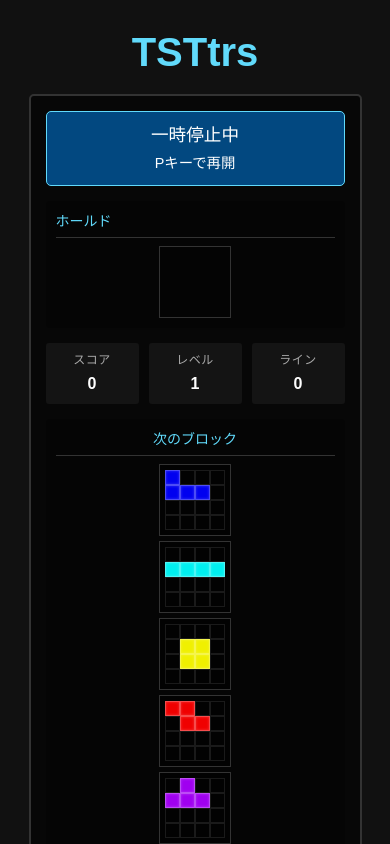
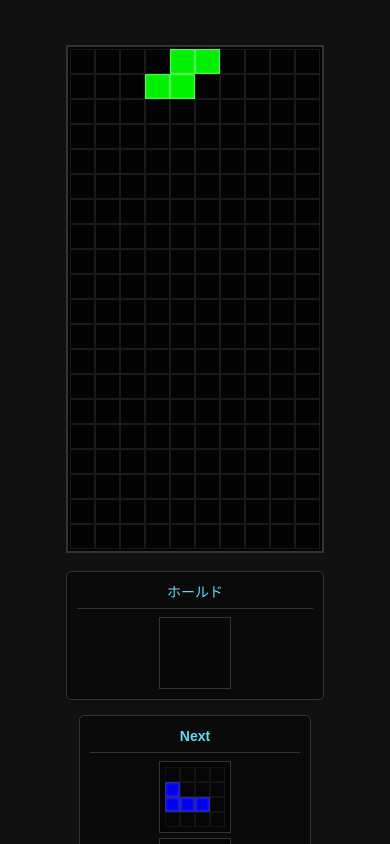
Before and after one commit to masatoi/tsttrs, a React (Vite) app: page / in a window 390 px wide. Built offline with nearby package versions, Linux system fonts and the light colour scheme.

Commit message:
表示領域を分割、再配置

```diff
--- a/src/App.css
+++ b/src/App.css
@@ -1,12 +1,13 @@
 /* src/App.css */
 :root {
   --cell-size: 25px;
-  --small-cell-size: 15px; /* Next/Hold 用のセルサイズ */
+  --small-cell-size: 15px;
+  /* Next/Hold 用のセルサイズ */
   --border-color: #333;
   --bg-color: #111;
   --text-color: #fff;
-  --ghost-color: rgba(255, 255, 255, 0.2); /* ゴーストの色 */
-  --ghost-border-color: rgba(255, 255, 255, 0.4); /* ゴーストの境界線色 */
+  --ghost-color: rgba(255, 255, 255, 0.2);
+  --ghost-border-color: rgba(255, 255, 255, 0.4);
 }
 
 body {
@@ -14,88 +15,175 @@ body {
   font-family: 'Arial', sans-serif;
   background-color: var(--bg-color);
   color: var(--text-color);
-  overflow-y: scroll; /* 縦スクロールを常に表示 */
+  overflow-y: scroll;
 }
 
 .app {
-  max-width: 1000px;
-  margin: 20px auto; /* 上下のマージン追加 */
-  padding: 20px;
+  /* max-width: 1000px; */
+  /* レイアウトに合わせて調整 */
+  width: fit-content;
+  /* 内容に合わせて幅を調整 */
+  margin: 20px auto;
+  padding: 10px;
+  /* 少し狭く */
   text-align: center;
 }
 
 h1 {
-  margin-bottom: 20px;
+  margin-bottom: 15px;
+  /* 少し狭く */
   color: #61dafb;
 }
 
-.game-container {
+/* --- 新しいゲームレイアウト (Grid) --- */
+.game-layout {
+  display: grid;
+  /* カラム: Hold | GameBoard | RightPanel */
+  /* 幅はコンテンツに合わせる + GameBoard は成り行き */
+  grid-template-columns: auto min-content auto;
+  gap: 25px;
+  /* パネル間のスペース */
+  justify-content: center;
+  /* 全体を中央揃え */
+  align-items: flex-start;
+  /* 各パネルを上揃え */
+  margin-top: 15px;
+}
+
+/* 左パネル (Hold) */
+.left-panel {
+  width: 100px;
+  /* ホールド表示に必要な幅 (要調整) */
+}
+
+/* ゲームボードエリア */
+.game-board-area {
+  /* 特に指定不要 GameBoard 自体のスタイルが適用される */
+}
+
+/* 右パネル (Next, Info, Controls) */
+.right-panel {
   display: flex;
-  justify-content: center;
-  align-items: flex-start; /* 上揃え */
-  gap: 30px; /* 少し間隔を広げる */
-  margin-top: 20px;
+  flex-direction: column;
+  gap: 15px;
+  /* 右パネル内の要素の間隔 */
+  width: 180px;
+  /* 右パネル全体の幅 (要調整) */
 }
 
 /* ゲームボード */
 .game-board {
   display: inline-block;
+  /* Gridアイテムとして配置 */
   background-color: rgba(0, 0, 0, 0.8);
   border: 2px solid var(--border-color);
   padding: 2px;
-  /* 高さは自動計算されるように変更 */
-  /* height: calc(var(--cell-size) * 20 + 4px); */ /* BOARD_HEIGHT = 20 */
-  overflow: hidden;
-  position: relative; /* メッセージ表示などの基準点に */
+  line-height: 0;
+  /* セル間の隙間をなくす */
 }
 
 .row {
   display: flex;
-  height: var(--cell-size); /* 行の高さを指定 */
+  height: var(--cell-size);
 }
 
 .cell {
   width: var(--cell-size);
   height: var(--cell-size);
-  border: 1px solid rgba(50, 50, 50, 0.5); /* グリッド線を見やすく */
+  border: 1px solid rgba(50, 50, 50, 0.5);
   box-sizing: border-box;
-  background-color: transparent; /* デフォルトは透明 */
+  background-color: transparent;
 }
 
 .cell.filled {
-  /* 通常ブロックのスタイル */
   border: 1px solid rgba(255, 255, 255, 0.3);
-   box-shadow: inset 0 0 3px rgba(255, 255, 255, 0.2); /* 立体感を出す */
+  box-shadow: inset 0 0 3px rgba(255, 255, 255, 0.2);
 }
 
 .cell.ghost {
-  /* ゴーストブロックのスタイル */
-  background-color: var(--ghost-color);
-  border: 1px dashed var(--ghost-border-color); /* 破線に変更 */
-  box-shadow: none; /* ゴーストには影なし */
+  background-color: var(--ghost-color) !important;
+  border: 1px dashed var(--ghost-border-color) !important;
+  box-shadow: none !important;
 }
 
+/* ホールドパネル */
+.hold-panel {
+  background-color: rgba(0, 0, 0, 0.4);
+  padding: 10px;
+  border-radius: 5px;
+  border: 1px solid var(--border-color);
+  text-align: center;
+}
 
-/* サイドパネル */
-.side-panel {
+.hold-panel h3 {
+  margin: 0 0 8px 0;
+  font-size: 14px;
+  color: #61dafb;
+  padding-bottom: 5px;
+  border-bottom: 1px solid var(--border-color);
+}
+
+/* Nextキューパネル */
+.next-queue-panel {
+  background-color: rgba(0, 0, 0, 0.4);
+  padding: 10px;
+  border-radius: 5px;
+  border: 1px solid var(--border-color);
+  text-align: center;
+}
+
+.next-queue-panel h3 {
+  margin: 0 0 8px 0;
+  font-size: 14px;
+  color: #61dafb;
+  padding-bottom: 5px;
+  border-bottom: 1px solid var(--border-color);
+}
+
+.next-blocks-queue {
   display: flex;
   flex-direction: column;
-  gap: 20px;
-  width: 200px; /* 少し幅を調整 */
-  text-align: left; /* パネル内は左揃え */
+  /* 縦に並べる */
+  align-items: center;
+  /* 中央揃え */
+  gap: 5px;
 }
 
-/* 情報パネル */
+/* BlockDisplay (汎用ブロック表示) */
+.block-display {
+  display: inline-block;
+  background-color: rgba(0, 0, 0, 0.5);
+  padding: 5px;
+  border: 1px solid var(--border-color);
+  line-height: 0;
+  vertical-align: top;
+}
+
+.block-display.empty {
+  background-color: rgba(0, 0, 0, 0.2);
+}
+
+.block-display .row {
+  display: flex;
+}
+
+/* BlockDisplay 内の row は display:flex を明示 */
+.block-display .cell {
+  display: inline-block;
+  vertical-align: top;
+}
+
+/* BlockDisplay 内の cell */
+
+/* 情報パネル (Stats, Messages, Controls Info 用) */
 .info-panel {
   background-color: rgba(0, 0, 0, 0.6);
   border: 2px solid var(--border-color);
   padding: 15px;
   border-radius: 5px;
-  width: 100%;
-  box-sizing: border-box;
   display: flex;
   flex-direction: column;
-  gap: 15px; /* 要素間のスペース */
+  gap: 15px;
 }
 
 .info-panel h3 {
@@ -114,11 +202,11 @@ h1 {
   border: 1px solid #ff6b6b;
   text-align: center;
 }
+
 .paused-message {
   background-color: rgba(0, 100, 180, 0.7);
   border-color: #61dafb;
 }
-
 
 .game-over-message h2,
 .paused-message h2 {
@@ -126,18 +214,17 @@ h1 {
   margin: 0 0 5px 0;
   font-size: 1.1em;
 }
+
 .game-over-message p,
 .paused-message p {
   margin: 0;
   font-size: 0.9em;
 }
 
-
 .stats {
-  display: grid; /* Gridレイアウトに変更 */
-  grid-template-columns: repeat(3, 1fr); /* 3列均等割り */
-  gap: 10px; /* 列間のスペース */
-  margin-bottom: 0; /* 下マージン削除 */
+  display: grid;
+  grid-template-columns: repeat(3, 1fr);
+  gap: 10px;
 }
 
 .stat-item {
@@ -149,85 +236,21 @@ h1 {
 
 .stat-item h3 {
   margin: 0;
-  font-size: 12px; /* 少し小さく */
-  color: #aaa; /* 少し薄く */
-  border-bottom: none; /* 線削除 */
+  font-size: 12px;
+  color: #aaa;
+  border-bottom: none;
   padding-bottom: 0;
-  text-transform: uppercase; /* 大文字に */
-  letter-spacing: 0.5px; /* 字間 */
+  text-transform: uppercase;
+  letter-spacing: 0.5px;
 }
 
 .stat-item p {
   margin: 3px 0 0 0;
-  font-size: 16px; /* 少し小さく */
+  font-size: 16px;
   font-weight: bold;
   color: var(--text-color);
 }
 
-/* ホールドとNextの共通スタイル */
-.hold-block, .next-blocks {
-    background-color: rgba(0, 0, 0, 0.3);
-    padding: 10px;
-    border-radius: 3px;
-}
-
-.hold-block h3 {
-    display: flex;
-    justify-content: space-between;
-    align-items: center;
-}
-.hold-block h3 span { /* (使用済) のスタイル */
-    font-size: 0.8em;
-    color: #ffcc00;
-}
-
-
-/* ブロック表示エリア (Hold/Next共通) */
-.block-display {
-    display: inline-block;
-    background-color: rgba(0, 0, 0, 0.5);
-    padding: 5px;
-    border: 1px solid var(--border-color);
-    line-height: 0; /* セル間の隙間をなくす */
-    min-height: calc(var(--small-cell-size) * 4 + 12px); /* 4x4表示エリアの高さ確保 */
-    min-width: calc(var(--small-cell-size) * 4 + 12px); /* 4x4表示エリアの幅確保 */
-    vertical-align: top; /* 縦揃え */
-}
-
-.block-display.empty {
-    background-color: rgba(0, 0, 0, 0.2); /* 空の時の背景 */
-}
-
-
-.block-display .row {
-    height: var(--small-cell-size); /* 小さいセルの高さ */
-}
-
-.block-display .cell {
-    width: var(--small-cell-size); /* 小さいセルの幅 */
-    height: var(--small-cell-size);
-    border: 1px solid rgba(50, 50, 50, 0.5); /* グリッド線 */
-    display: inline-block; /* inline-blockに変更 */
-    vertical-align: top; /* 上揃え */
-}
-
-.block-display .cell.filled {
-     border: 1px solid rgba(255, 255, 255, 0.3); /* 通常の塗りつぶしセル */
-}
-
-/* Nextキューのレイアウト */
-.next-blocks-queue {
-    display: flex;
-    flex-direction: column; /* 縦に並べる */
-    gap: 5px; /* Next間のスペース */
-    align-items: center; /* 中央揃え */
-}
-
-.next-block-display {
-    /* 個々のNextブロック表示スタイル (block-display共通スタイルを使用) */
-}
-
-/* 操作方法 */
 .controls-info {
   background-color: rgba(0, 0, 0, 0.3);
   padding: 10px;
@@ -236,31 +259,29 @@ h1 {
 
 .controls-info ul {
   margin: 0;
-  padding-left: 20px;
+  padding: 0;
+  list-style: none;
   font-size: 12px;
-  list-style: none; /* list style削除 */
-  padding: 0;
 }
 
 .controls-info li {
   margin-bottom: 5px;
-  padding-left: 15px; /* アイコンスペース */
+  padding-left: 15px;
   position: relative;
 }
-.controls-info li::before { /* 簡単なアイコン表示 */
+
+.controls-info li::before {
   content: '>';
   position: absolute;
   left: 0;
   color: #61dafb;
 }
 
-
 /* コントロールボタン */
 .controls {
   display: flex;
   gap: 10px;
   justify-content: center;
-  margin-top: 10px; /* 上にマージン追加 */
 }
 
 .control-button {
@@ -272,15 +293,16 @@ h1 {
   font-weight: bold;
   cursor: pointer;
   transition: background-color 0.3s, transform 0.1s;
-  box-shadow: 0 2px 5px rgba(0,0,0,0.2);
+  box-shadow: 0 2px 5px rgba(0, 0, 0, 0.2);
 }
 
 .control-button:hover {
   background-color: #4fa8d1;
 }
+
 .control-button:active {
-    transform: translateY(1px); /* クリック感を出す */
-    box-shadow: 0 1px 3px rgba(0,0,0,0.3);
+  transform: translateY(1px);
+  box-shadow: 0 1px 3px rgba(0, 0, 0, 0.3);
 }
 
 .control-button:disabled {
@@ -293,41 +315,29 @@ h1 {
 
 /* レスポンシブデザイン */
 @media (max-width: 768px) {
-  .app {
-      padding: 10px;
-  }
-  .game-container {
-    flex-direction: column;
-    align-items: center;
-    gap: 20px;
+  .game-layout {
+    grid-template-columns: 1fr;
+    /* スマホでは1列表示 */
+    gap: 15px;
   }
 
-  .side-panel {
-    width: 90%; /* 幅を調整 */
-    max-width: 350px; /* 最大幅設定 */
-    order: 1; /* ゲームボードより上に表示 */
-    text-align: center; /* 中央揃え */
-  }
-   .game-board {
-       order: 2; /* サイドパネルの下に */
-       /* スマホ用にセルのサイズを小さくする */
-       /* --cell-size: 20px; */
+  .left-panel {
+    order: 2;
+    width: auto;
+    text-align: center;
   }
 
-   /* スマホ表示用にNextキューを横並びにするなど調整可能 */
-   .next-blocks-queue {
-       /* flex-direction: row; */
-       /* justify-content: center; */
+  /* Hold を下にする例 */
+  .right-panel {
+    order: 3;
+    width: 90%;
+    margin: 0 auto;
   }
 
-   .stats {
-       grid-template-columns: repeat(3, 1fr); /* 3列維持 */
+  /* Next/Info/Controls をまとめる */
+  .game-board-area {
+    order: 1;
   }
 
-   .info-panel h3 {
-       text-align: center;
+  /* ゲームボードを一番上に */
 }
-   .controls-info ul {
-       padding-left: 10px;
-   }
-}
--- a/src/App.tsx
+++ b/src/App.tsx
@@ -1,8 +1,10 @@
-import React from 'react';
+// src/App.tsx
 import './App.css';
 import GameBoard from './components/GameBoard';
 import InfoPanel from './components/InfoPanel';
 import Controls from './components/Controls';
+import HoldDisplay from './components/HoldDisplay'; // インポート
+import NextQueueDisplay from './components/NextQueueDisplay'; // インポート
 import { useGameLogic } from './hooks/useGameLogic';
 
 function App() {
@@ -10,21 +12,34 @@ function App() {
 
   return (
     <div className="app">
-      <h1>TSTtrs</h1>
 
-      <div className="game-container">
-        <GameBoard gameState={state} />
-        <div className="side-panel">
-          <InfoPanel gameState={state} />
+      {/* 新しいレイアウト構造 */}
+      <div className="game-layout">
+
+        {/* 左パネル: ホールド */}
+        <div className="left-panel">
+          <HoldDisplay gameState={state} />
+        </div>
+
+        {/* 中央: ゲームボード */}
+        <div className="game-board-area">
+          <GameBoard gameState={state} />
+        </div>
+
+        {/* 右パネル: Nextキュー、情報、コントロール */}
+        <div className="right-panel">
+          <NextQueueDisplay gameState={state} />
+          <InfoPanel gameState={state} /> {/* Stats, Messages, Controls Info */}
           <Controls
             isPaused={state.isPaused}
             isGameOver={state.isGameOver}
             dispatch={dispatch}
           />
         </div>
-      </div>
-    </div>
+
+      </div> {/* game-layout */}
+    </div> /* app */
   )
 }
 
-export default App
+export default App;
--- /dev/null
+++ b/src/components/BlockDisplay.tsx
@@ -0,0 +1,86 @@
+// src/components/BlockDisplay.tsx
+import React from 'react';
+import { Block } from '../types';
+import { TETROMINOS } from '../utils';
+
+interface BlockDisplayProps {
+    block: Block | null;
+    className?: string;
+    cellSize?: number; // セルサイズを prop で受け取れるようにする (オプション)
+}
+
+const BlockDisplay: React.FC<BlockDisplayProps> = ({
+    block,
+    className = "",
+    cellSize = 15 // デフォルトのセルサイズ
+}) => {
+    // block が null、または shape が不正な配列の場合は空表示
+    if (!block || typeof block.type !== 'number' || !Array.isArray(block.shape) || block.shape.length === 0) {
+        return <div className={`block-display empty ${className}`} style={{ minWidth: cellSize * 4 + 12, minHeight: cellSize * 4 + 12 }}></div>;
+    }
+
+    const displaySize = 4; // 4x4 の表示エリア
+    const displayGrid = Array.from({ length: displaySize }, () => Array(displaySize).fill(0));
+
+    const shapeHeight = block.shape.reduce((h, row) => row.some(c => c !== 0) ? h + 1 : h, 0) || 1; // ブロックの実質的な高さ
+    const shapeWidth = block.shape[0]?.length || 1; // 最初の行の幅を基準とする
+
+    // ブロック形状の中心を描画エリアの中心に合わせるためのオフセット
+    // shapeデータの空白部分も考慮して中央揃え
+    let minX = shapeWidth, maxX = -1, minY = block.shape.length, maxY = -1;
+    block.shape.forEach((row, y) => {
+        row.forEach((cell, x) => {
+            if (cell !== 0) {
+                minX = Math.min(minX, x);
+                maxX = Math.max(maxX, x);
+                minY = Math.min(minY, y);
+                maxY = Math.max(maxY, y);
+            }
+        });
+    });
+    const actualWidth = (maxX === -1) ? 1 : maxX - minX + 1;
+    const actualHeight = (maxY === -1) ? 1 : maxY - minY + 1;
+
+    const offsetX = Math.floor((displaySize - actualWidth) / 2) - minX;
+    const offsetY = Math.floor((displaySize - actualHeight) / 2) - minY;
+
+
+    block.shape.forEach((row, y) => {
+        if (Array.isArray(row)) {
+            row.forEach((cell, x) => {
+                if (cell !== 0 && typeof cell === 'number') {
+                    const gridY = y + offsetY;
+                    const gridX = x + offsetX;
+                    if (gridY >= 0 && gridY < displaySize && gridX >= 0 && gridX < displaySize) {
+                        if (TETROMINOS[cell]) {
+                            displayGrid[gridY][gridX] = cell;
+                        }
+                    }
+                }
+            });
+        }
+    });
+
+    return (
+        <div className={`block-display ${className}`} style={{ minWidth: cellSize * displaySize + 12, minHeight: cellSize * displaySize + 12 }}>
+            {displayGrid.map((row, y) => (
+                <div className="row" key={`block-row-${y}`} style={{ height: cellSize }}>
+                    {row.map((cell, x) => (
+                        <div
+                            className={`cell ${cell !== 0 ? 'filled' : ''}`}
+                            key={`block-cell-${x}-${y}`}
+                            style={{
+                                width: cellSize,
+                                height: cellSize,
+                                backgroundColor: (cell !== 0 && TETROMINOS[cell]) ? `rgba(${TETROMINOS[cell].color})` : 'transparent',
+                                border: `1px solid rgba(80, 80, 80, ${cell !== 0 ? 0.5 : 0.2})` // 境界線調整
+                            }}
+                        />
+                    ))}
+                </div>
+            ))}
+        </div>
+    );
+};
+
+export default BlockDisplay;
--- /dev/null
+++ b/src/components/HoldDisplay.tsx
@@ -0,0 +1,21 @@
+// src/components/HoldDisplay.tsx
+import React from 'react';
+import { GameState } from '../types';
+import BlockDisplay from './BlockDisplay'; // 切り出した BlockDisplay をインポート
+
+interface HoldDisplayProps {
+    gameState: Pick<GameState, 'heldBlock' | 'canHold' | 'isGameOver'>; // 必要な state のみ受け取る
+}
+
+const HoldDisplay: React.FC<HoldDisplayProps> = ({ gameState }) => {
+    const { heldBlock, canHold, isGameOver } = gameState;
+
+    return (
+        <div className="hold-panel">
+            <h3>ホールド {!isGameOver && !canHold ? '(済)' : ''}</h3>
+            <BlockDisplay block={heldBlock} className="hold-block-display" />
+        </div>
+    );
+};
+
+export default HoldDisplay;
--- a/src/components/InfoPanel.tsx
+++ b/src/components/InfoPanel.tsx
@@ -1,66 +1,18 @@
 // src/components/InfoPanel.tsx
 import React from 'react';
-import { GameState, Block } from '../types'; // Blockもインポート
-import { TETROMINOS } from '../utils';
+import { GameState } from '../types';
+// BlockDisplay のインポートは不要になる
 
 interface InfoPanelProps {
+  // gameState から必要な情報のみ Pick する形にしても良い
   gameState: GameState;
 }
 
-// 単一のブロックを描画するヘルパーコンポーネント
-const BlockDisplay: React.FC<{ block: Block | null; className?: string }> = ({ block, className = "" }) => {
-  if (!block) {
-    // ブロックがない場合はプレースホルダーなどを表示しても良い
-    return <div className={`block-display empty ${className}`}></div>;
-  }
-
-  // ブロック形状に合わせて描画エリアのサイズを調整 (例: 4x4)
-  const displaySize = 4;
-  const displayGrid = Array.from({ length: displaySize }, () => Array(displaySize).fill(0));
-
-  // ブロック形状の中心を計算 (描画エリア内で中央に表示するため)
-  const shapeHeight = block.shape.length;
-  const shapeWidth = block.shape[0].length; // O型以外は正方形でない可能性あり
-  const offsetY = Math.floor((displaySize - shapeHeight) / 2);
-  const offsetX = Math.floor((displaySize - shapeWidth) / 2);
-
-
-  block.shape.forEach((row, y) => {
-    row.forEach((cell, x) => {
-      if (cell !== 0) {
-        const gridY = y + offsetY;
-        const gridX = x + offsetX;
-        if (gridY >= 0 && gridY < displaySize && gridX >= 0 && gridX < displaySize) {
-          displayGrid[gridY][gridX] = block.type;
-        }
-      }
-    });
-  });
+const InfoPanel: React.FC<InfoPanelProps> = ({ gameState }) => {
+  const { score, level, lines, isGameOver, isPaused } = gameState;
 
   return (
-    <div className={`block-display ${className}`}>
-      {displayGrid.map((row, y) => (
-        <div className="row" key={`block-row-${y}`}>
-          {row.map((cell, x) => (
-            <div
-            className={`cell ${cell !== 0 ? 'filled' : ''}`}
-            key={`block-cell-${x}-${y}`}
-            style={{
-              backgroundColor: cell !== 0 ? `rgba(${TETROMINOS[cell]?.color || '0,0,0'})` : 'transparent',
-            }}
-              />
-          ))}
-        </div>
-      ))}
-    </div>
-  );
-};
-
-
-const InfoPanel: React.FC<InfoPanelProps> = ({ gameState }) => {
-  const { score, level, lines, nextBlocks, heldBlock, canHold, isGameOver, isPaused } = gameState;
-
-  return (
+    // クラス名を変更しても良い (例: stats-panel)
     <div className="info-panel">
       {isGameOver && (
         <div className="game-over-message">
@@ -76,12 +28,7 @@ const InfoPanel: React.FC<InfoPanelProps> = ({ gameState }) => {
         </div>
       )}
 
-    {/* ホールド表示 */}
-      <div className="hold-block">
-      <h3>ホールド {canHold ? '' : '(使用済)'}</h3>
-      <BlockDisplay block={heldBlock} className="hold-block-display"/>
-      </div>
-
+      {/* Stats */}
       <div className="stats">
         <div className="stat-item">
           <h3>スコア</h3>
@@ -97,16 +44,7 @@ const InfoPanel: React.FC<InfoPanelProps> = ({ gameState }) => {
         </div>
       </div>
 
-      {/* Nextキュー表示 */}
-      <div className="next-blocks">
-      <h3>次のブロック</h3>
-      <div className="next-blocks-queue">
-      {nextBlocks.map((block, index) => (
-        <BlockDisplay key={`next-${index}-${block.type}`} block={block} className="next-block-display"/>
-      ))}
-    </div>
-      </div>
-
+      {/* Controls Info */}
       <div className="controls-info">
         <h3>操作方法</h3>
         <ul>
@@ -114,7 +52,7 @@ const InfoPanel: React.FC<InfoPanelProps> = ({ gameState }) => {
           <li>↑ : 回転</li>
           <li>↓ : ソフトドロップ</li>
           <li>スペース : ハードドロップ</li>
-      <li>Shift / C : ホールド</li> {/* ホールド操作を追加 */}
+          <li>Shift / C : ホールド</li>
           <li>P : 一時停止/再開</li>
           <li>R : リスタート</li>
         </ul>
--- /dev/null
+++ b/src/components/NextQueueDisplay.tsx
@@ -0,0 +1,25 @@
+// src/components/NextQueueDisplay.tsx
+import React from 'react';
+import { GameState } from '../types';
+import BlockDisplay from './BlockDisplay'; // 切り出した BlockDisplay をインポート
+
+interface NextQueueDisplayProps {
+    gameState: Pick<GameState, 'nextBlocks'>; // 必要な state のみ受け取る
+}
+
+const NextQueueDisplay: React.FC<NextQueueDisplayProps> = ({ gameState }) => {
+    const { nextBlocks } = gameState;
+
+    return (
+        <div className="next-queue-panel">
+            <h3>Next</h3>
+            <div className="next-blocks-queue">
+                {Array.isArray(nextBlocks) && nextBlocks.map((block, index) => (
+                    block ? <BlockDisplay key={`next-${index}-${block.type}`} block={block} className="next-block-display" /> : null
+                ))}
+            </div>
+        </div>
+    );
+};
+
+export default NextQueueDisplay;
--- a/src/utils.ts
+++ b/src/utils.ts
@@ -78,7 +78,6 @@ export const TETROMINOS: {
   },
   8: { shape: [[0]], color: 'rgba(255, 255, 255, 0.2)' } // ゴーストブロック用 (色はCSSで指定するが念のため)
 };
-
 
 // ブロックの初期位置を計算する関数
 // ↓↓↓ ここに export を追加 ↓↓↓
```
Lines whose indentation alone changed are shown as unchanged.
